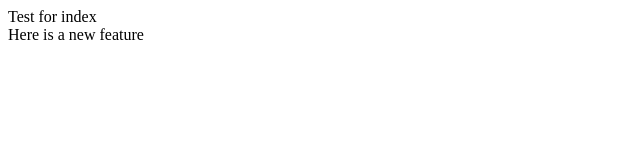
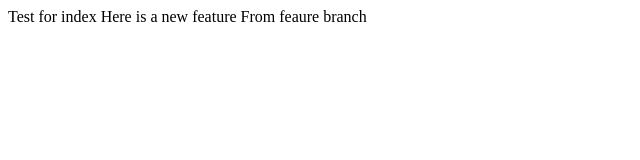
Before and after one commit to kimpoylumaboy/lecture1, a plain HTML site: page index.html in a window 1280 px wide. Shown: the whole page, without its empty margins (0-640 px from the left). Drawn offline with Linux system fonts and the light colour scheme.

Commit message:
added line on feature branch

```diff
--- a/index.html
+++ b/index.html
@@ -3,7 +3,8 @@
         <title> My Webpage </title>
     </head>
     <body>
-        Test for index <br>
+        Test for index
         Here is a new feature
+        From feaure branch
     </body>
 </html>
```
